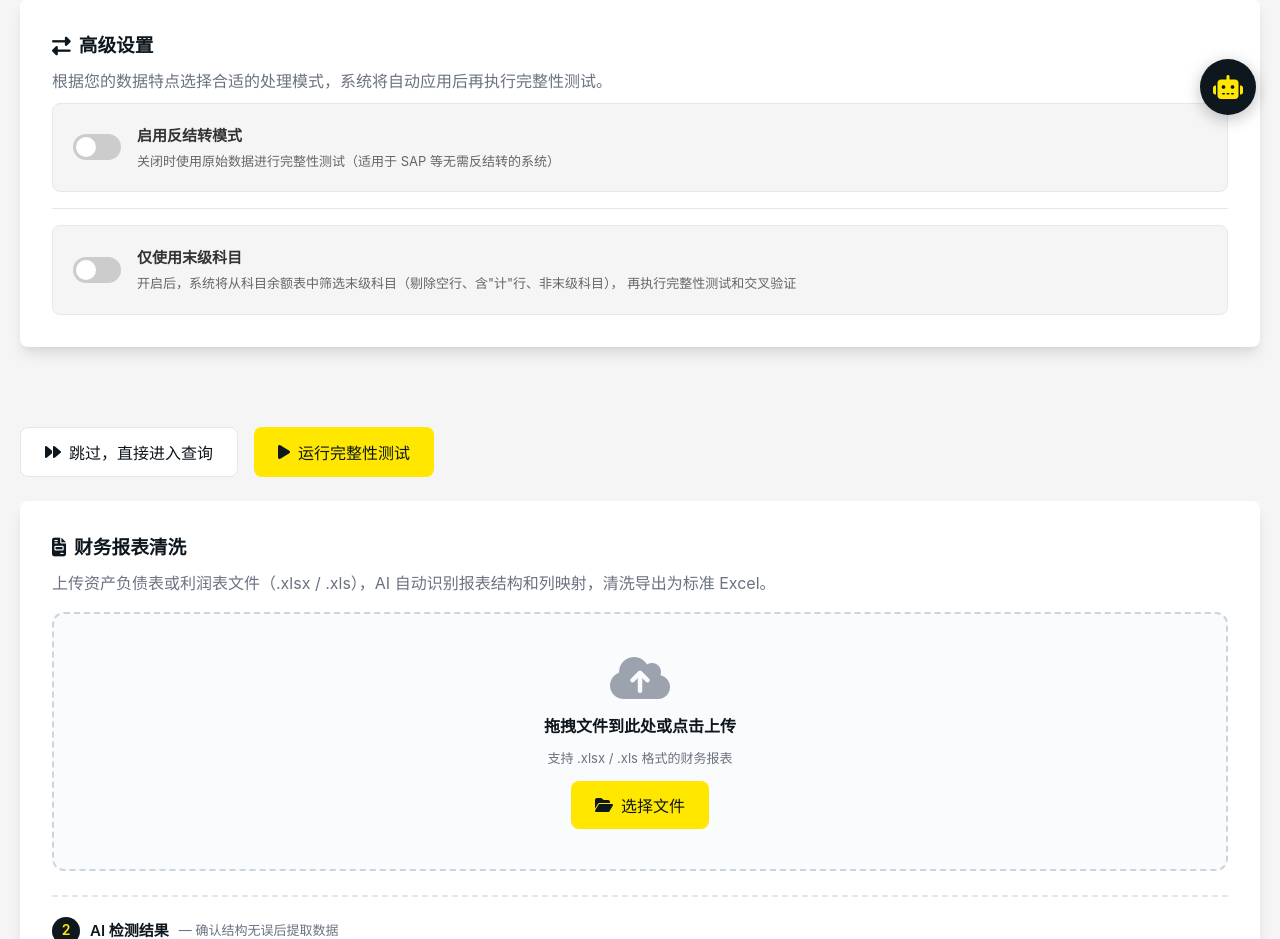
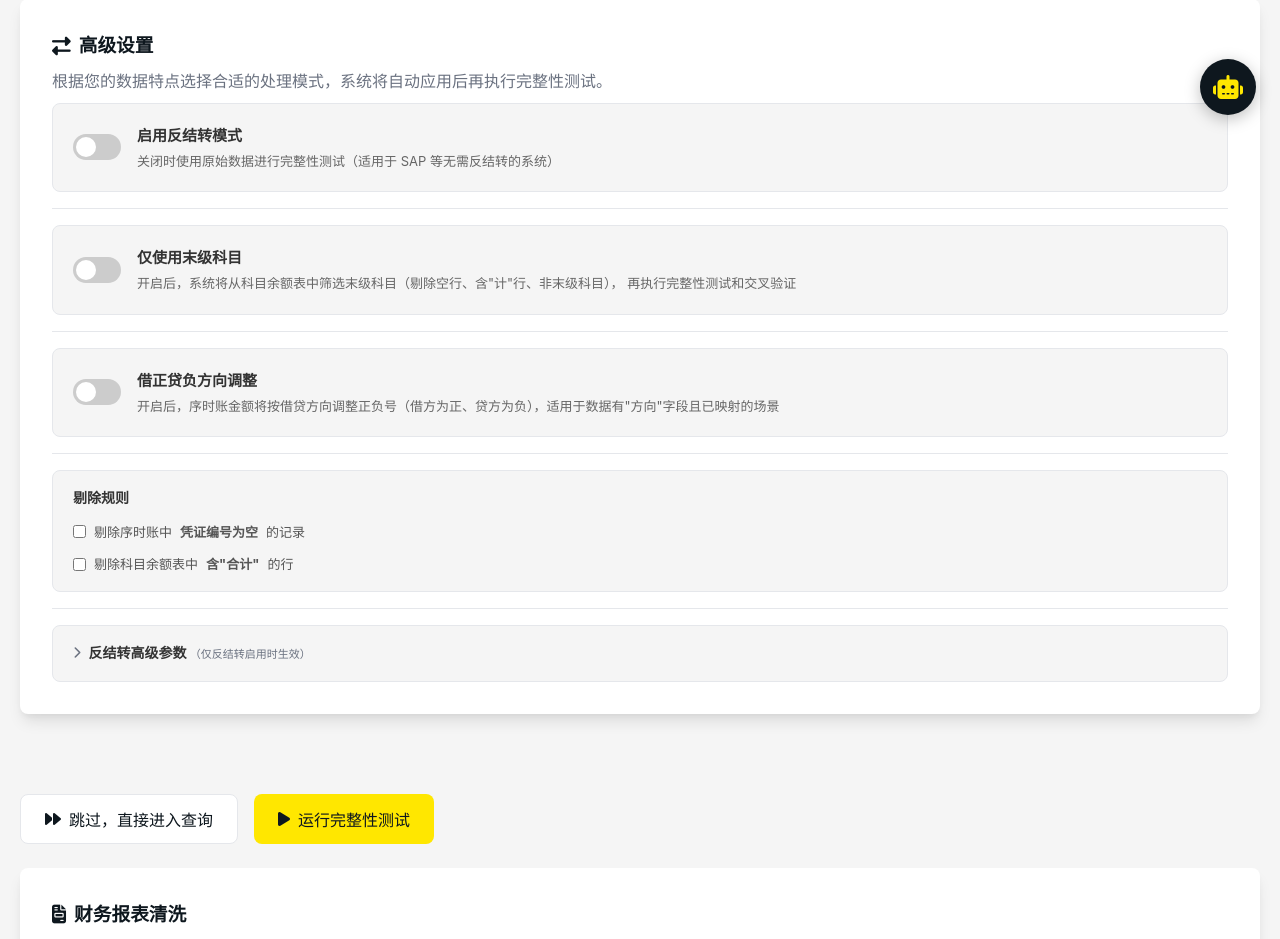
Before and after one commit to evelynn12138/JETTOOL, a Flask app: page /integrity-test in a window 1280 px wide. Shown: the part 661-1600 px from the top of the page. Run offline with Flask 3, Linux system fonts and the light colour scheme; the visitor is signed in with stand-in values (Sample User, id 1).

Commit message:
fix: 修复多项 bug
- 上传页面显示改为 4GB
- 完整性测试新增方向调整/剔除规则/反结转高级参数表单
- 修复 modules/ai_codegen.py 引用已删除 Config.AI_PROVIDERS
- workflow 添加 temp/preset_rules.json 到打包
- 报表核对导出新增 Sheet1（科目余额表+映射关系）
- 序时账完整性导出超过50万行自动拆分Sheet

```diff
--- a/app.py
+++ b/app.py
@@ -464,20 +464,35 @@ def export_integrity_results():
         hfill = PatternFill(start_color='4472C4', end_color='4472C4', fill_type='solid')
 
         # ====== Sheet 1: 序时账完整性 ======
-        ws1 = wb.active
-        ws1.title = '序时账完整性'
         jrows = _df_to_list(report.get('journal'))
         if jrows:
+            MAX_PER_SHEET = 500000
+            sheet_count = 0
             total = round(_sum_col(jrows, '汇总发生额'), 2)
-            info = [{"指标": "汇总金额", "值": total}, {"指标": "凭证分组数", "值": len(jrows)}]
-            for ri, row in enumerate(info, 1):
-                for ci, (k, v) in enumerate(row.items(), 1):
-                    cell = ws1.cell(row=ri, column=ci, value=v)
-                    if ri == 1:
-                        cell.font = hfont
-                        cell.fill = hfill
-            _write_dicts_to_sheet(ws1, jrows, start_row=4, header_style=True)
+
+            for chunk_start in range(0, len(jrows), MAX_PER_SHEET):
+                chunk = jrows[chunk_start:chunk_start + MAX_PER_SHEET]
+                sheet_count += 1
+
+                if sheet_count == 1:
+                    ws1 = wb.active
+                    ws1.title = '序时账完整性'
+                else:
+                    ws1 = wb.create_sheet(f'序时账完整性({sheet_count})')
+
+                info = [{"指标": "汇总金额", "值": total},
+                        {"指标": "凭证分组数", "值": len(jrows)},
+                        {"指标": "当前Sheet行数", "值": f"第{chunk_start+1}-{chunk_start+len(chunk)}行 / 共{len(jrows)}行"}]
+                for ri, row in enumerate(info, 1):
+                    for ci, (k, v) in enumerate(row.items(), 1):
+                        cell = ws1.cell(row=ri, column=ci, value=v)
+                        if ri == 1:
+                            cell.font = hfont
+                            cell.fill = hfill
+                _write_dicts_to_sheet(ws1, chunk, start_row=5, header_style=True)
         else:
+            ws1 = wb.active
+            ws1.title = '序时账完整性'
             ws1.cell(row=1, column=1, value="提示").font = hfont
             ws1.cell(row=2, column=1, value="无线程账数据或缺少必要字段")
 
@@ -2009,11 +2024,59 @@ def api_report_reconciliation_export():
 
         comparison = result.get("comparison", [])
         stats = result.get("stats", {})
+        balance_data = result.get("balance_data", [])
+        mappings = data.get("mappings", [])
 
         # 生成 Excel
         wb = Workbook()
-        ws = wb.active
-        ws.title = "核对结果"
+
+        # ---- Sheet 1: 科目余额表 + 映射关系 ----
+        ws1 = wb.active
+        ws1.title = "科目余额表与映射"
+        if balance_data:
+            hfont = Font(bold=True, size=11, color="FFFFFF")
+            hfill = PatternFill(start_color="4472C4", end_color="4472C4", fill_type="solid")
+            bborder = Border(bottom=Side(style='thin', color='d9d9d9'))
+
+            # 标题
+            ws1.cell(row=1, column=1, value="科目余额表与报表项目映射关系").font = Font(bold=True, size=14)
+            ws1.merge_cells('A1:E1')
+            ws1.cell(row=2, column=1, value=f"共 {len(balance_data)} 条科目记录").font = Font(size=10, color='666666')
+            ws1.merge_cells('A2:E2')
+
+            # 表头
+            b_headers = ["科目编号", "科目名称", "期末余额", "报表科目名称（映射）", "匹配结果"]
+            for ci, h in enumerate(b_headers, 1):
+                cell = ws1.cell(row=4, column=ci, value=h)
+                cell.font = hfont
+                cell.fill = hfill
+                cell.alignment = Alignment(horizontal="center", vertical="center")
+
+            # 数据行
+            for ri, item in enumerate(balance_data, 5):
+                vals = [
+                    item.get("account_code", ""),
+                    item.get("account_name", ""),
+                    item.get("ending_balance", 0),
+                    item.get("report_item", ""),
+                    "已映射" if item.get("report_item") else "未映射",
+                ]
+                for ci, v in enumerate(vals, 1):
+                    cell = ws1.cell(row=ri, column=ci, value=v)
+                    cell.border = bborder
+                    if ci == 3 and isinstance(v, (int, float)):
+                        cell.number_format = '#,##0.00'
+
+            ws1.column_dimensions['A'].width = 14
+            ws1.column_dimensions['B'].width = 24
+            ws1.column_dimensions['C'].width = 16
+            ws1.column_dimensions['D'].width = 22
+            ws1.column_dimensions['E'].width = 12
+        else:
+            ws1.cell(row=1, column=1, value="无科目余额表数据").font = Font(bold=True)
+
+        # ---- Sheet 2: 核对结果 ----
+        ws = wb.create_sheet("核对结果")
 
         hfont = Font(bold=True, size=11, color="FFFFFF")
         hfill = PatternFill(start_color="4472C4", end_color="4472C4", fill_type="solid")
--- a/templates/integrity-test.html
+++ b/templates/integrity-test.html
@@ -119,6 +119,57 @@
                                 开启后，系统将从科目余额表中筛选末级科目（剔除空行、含"计"行、非末级科目），
                                 再执行完整性测试和交叉验证
                             </p>
+                        </div>
+                    </div>
+                </div>
+
+                <!-- 借正贷负方向调整 -->
+                <div class="settings-section" style="border-top: 1px solid #e5e7eb; padding-top: 16px; margin-top: 16px;">
+                    <div class="reverse-cf-toggle">
+                        <label class="toggle-switch">
+                            <input type="checkbox" id="direction-adjust-checkbox">
+                            <span class="toggle-slider"></span>
+                        </label>
+                        <div class="toggle-label">
+                            <strong>借正贷负方向调整</strong>
+                            <p id="direction-adjust-hint">开启后，序时账金额将按借贷方向调整正负号（借方为正、贷方为负），适用于数据有"方向"字段且已映射的场景</p>
+                        </div>
+                    </div>
+                </div>
+
+                <!-- 剔除规则 -->
+                <div class="settings-section" style="border-top: 1px solid #e5e7eb; padding-top: 16px; margin-top: 16px;">
+                    <div style="display:flex;flex-direction:column;gap:12px;padding:16px 20px;background:var(--light-gray);border-radius:8px;border:1px solid #e5e7eb;">
+                        <strong style="font-size:14px;color:#333;">剔除规则</strong>
+                        <label style="display:flex;align-items:center;gap:8px;font-size:13px;color:#555;cursor:pointer;">
+                            <input type="checkbox" id="exclude-empty-voucher">
+                            剔除序时账中<strong>凭证编号为空</strong>的记录
+                        </label>
+                        <label style="display:flex;align-items:center;gap:8px;font-size:13px;color:#555;cursor:pointer;">
+                            <input type="checkbox" id="exclude-balance-total">
+                            剔除科目余额表中<strong>含"合计"</strong>的行
+                        </label>
+                    </div>
+                </div>
+
+                <!-- 反结转自定义配置（展开/折叠） -->
+                <div class="settings-section" style="border-top: 1px solid #e5e7eb; padding-top: 16px; margin-top: 16px;">
+                    <div style="display:flex;flex-direction:column;gap:12px;padding:16px 20px;background:var(--light-gray);border-radius:8px;border:1px solid #e5e7eb;">
+                        <div style="display:flex;align-items:center;gap:8px;cursor:pointer;" id="cf-advanced-toggle">
+                            <i class="fas fa-chevron-right" id="cf-advanced-icon" style="font-size:12px;color:var(--secondary-color);"></i>
+                            <strong style="font-size:14px;color:#333;">反结转高级参数 <span style="font-size:11px;color:var(--secondary-color);font-weight:400;">（仅反结转启用时生效）</span></strong>
+                        </div>
+                        <div id="cf-advanced-body" style="display:none;flex-direction:column;gap:12px;">
+                            <div>
+                                <label style="font-size:12px;color:#666;display:block;margin-bottom:4px;">未分配利润/本年利润科目号</label>
+                                <input type="text" id="cf-account-code" value="4103" style="width:200px;padding:8px 12px;border:1px solid #d1d5db;border-radius:6px;font-size:13px;">
+                                <p style="font-size:11px;color:#999;margin-top:2px;">留空使用默认值 4103</p>
+                            </div>
+                            <div>
+                                <label style="font-size:12px;color:#666;display:block;margin-bottom:4px;">结转摘要关键词（逗号分隔）</label>
+                                <input type="text" id="cf-keywords" value="结转,损益" style="width:300px;padding:8px 12px;border:1px solid #d1d5db;border-radius:6px;font-size:13px;">
+                                <p style="font-size:11px;color:#999;margin-top:2px;">留空使用默认值：结转, 损益</p>
+                            </div>
                         </div>
                     </div>
                 </div>
@@ -412,7 +463,12 @@
                     },
                     body: JSON.stringify({
                         reverse_carry_forward: cfCheckbox.checked,
-                        leaf_accounts: leafCheckbox.checked
+                        leaf_accounts: leafCheckbox.checked,
+                        direction_adjustment: document.getElementById('direction-adjust-checkbox').checked,
+                        exclude_empty_voucher: document.getElementById('exclude-empty-voucher').checked,
+                        exclude_balance_total: document.getElementById('exclude-balance-total').checked,
+                        cf_account_code: document.getElementById('cf-account-code').value.trim() || '4103',
+                        cf_keywords: document.getElementById('cf-keywords').value.split(',').map(s => s.trim()).filter(Boolean) || ['结转', '损益']
                     })
                 });
 
@@ -961,6 +1017,18 @@
         // 聊天面板保留但默认隐藏，用户可手动点击右下角按钮打开
         document.addEventListener('DOMContentLoaded', () => {
             // 不再自动触发聊天，保持面板关闭
+
+            // 反结转高级参数折叠/展开
+            const cfToggle = document.getElementById('cf-advanced-toggle');
+            const cfBody = document.getElementById('cf-advanced-body');
+            const cfIcon = document.getElementById('cf-advanced-icon');
+            if (cfToggle) {
+                cfToggle.addEventListener('click', () => {
+                    const isHidden = cfBody.style.display === 'none';
+                    cfBody.style.display = isHidden ? 'flex' : 'none';
+                    if (cfIcon) cfIcon.className = 'fas fa-chevron-' + (isHidden ? 'down' : 'right');
+                });
+            }
         });
     </script>
 
```
Also changed, not shown: modules/ai_codegen.py (+6 -2 lines), templates/upload.html (+6 -6 lines), .github/workflows/build-win.yml.
